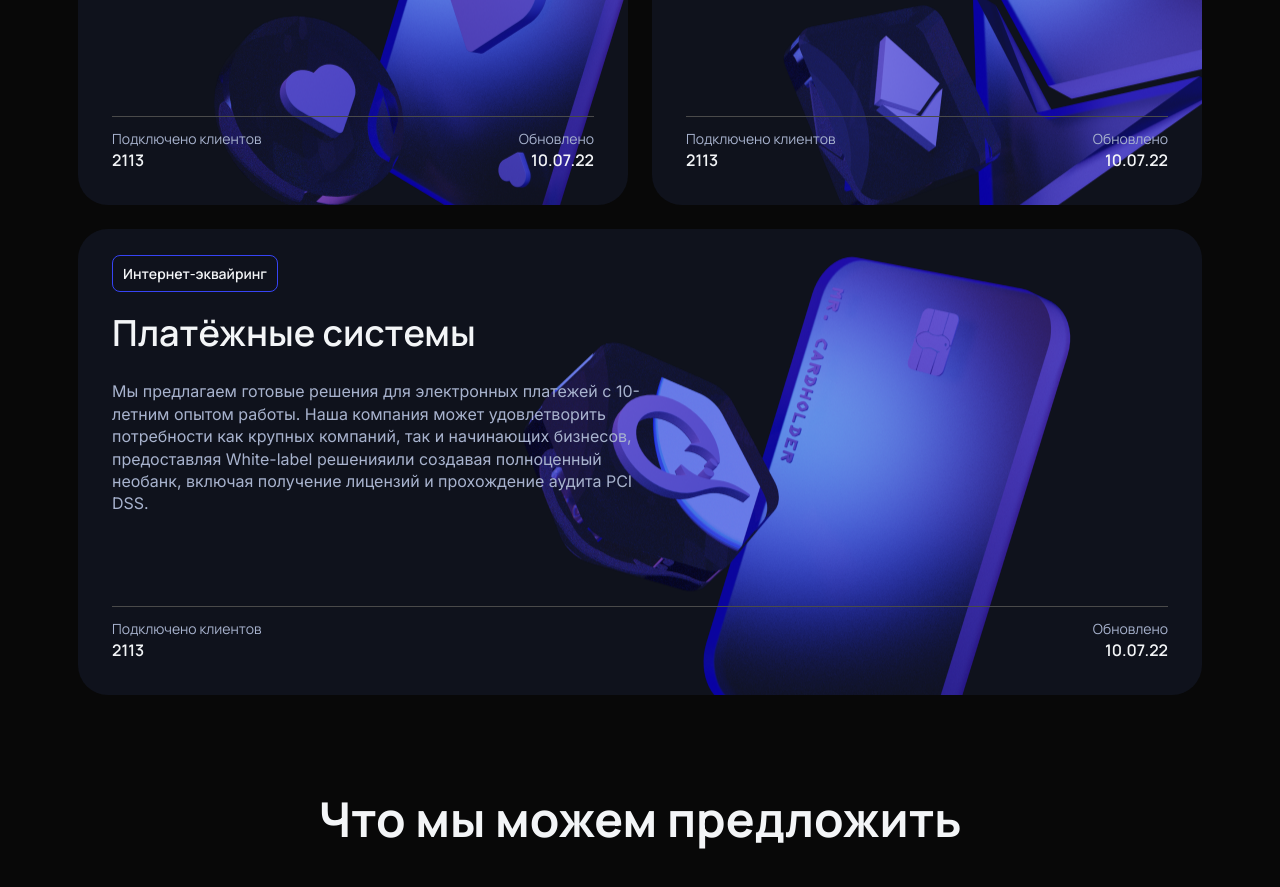
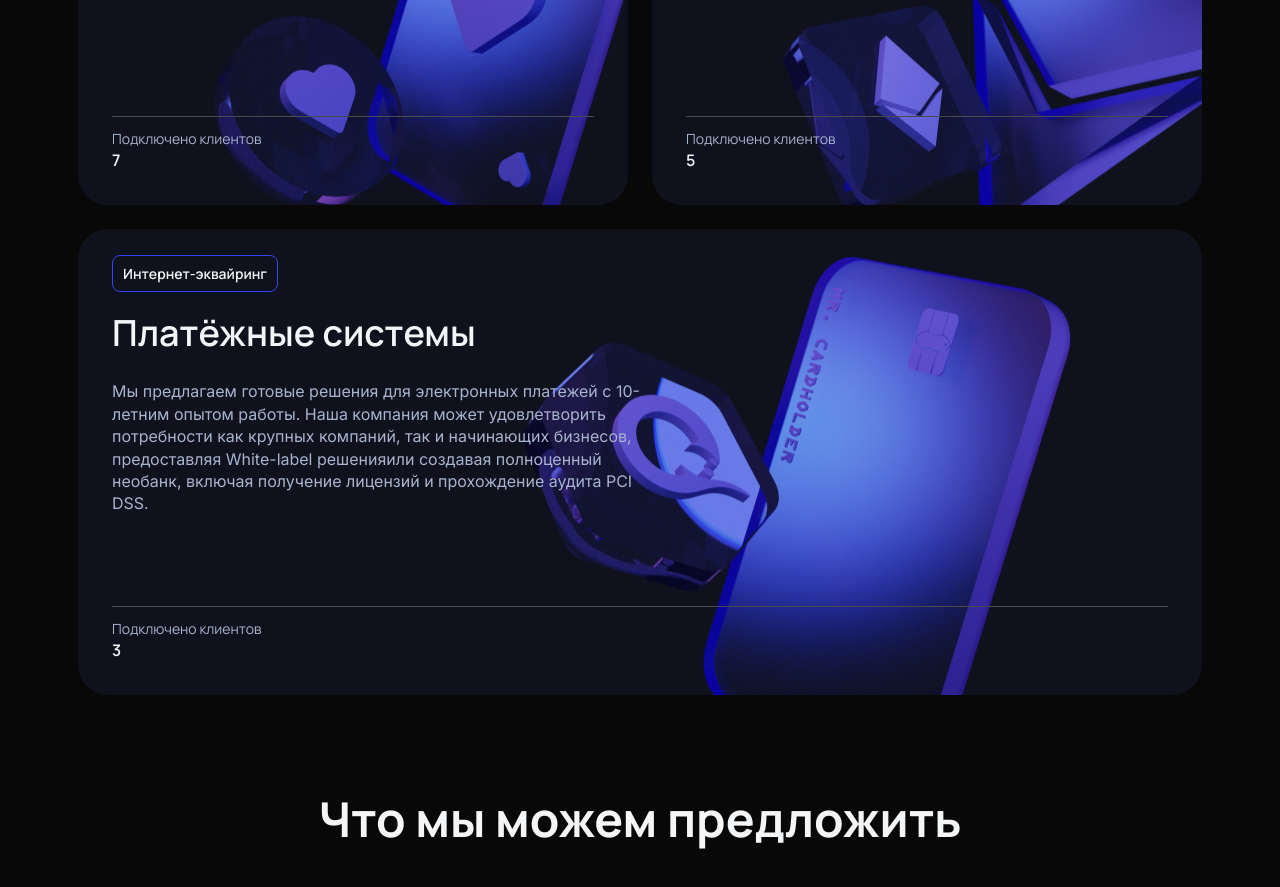
Before and after one commit to bovapay/BovaLanding, a React (Create React App) app: page / in a window 1280 px wide. Shown: the part 2540-3427 px from the top of the page. Built offline with nearby package versions, Linux system fonts and the light colour scheme.

Commit message:
change clients count

```diff
--- a/src/components/Clients/Clients.tsx
+++ b/src/components/Clients/Clients.tsx
@@ -55,13 +55,13 @@ export default function Clients() {
             <div className={styles.cardBottomLeft}>
               <div>Подключено клиентов</div>
               <div>
-                <AnimatedCounter from={0} to={CLIENTS_AMOUNT} />
+                <AnimatedCounter from={0} to={7} />
               </div>
             </div>
-            <div className={styles.cardBottomRight}>
+            {/* <div className={styles.cardBottomRight}>
               <div>Обновлено</div>
               <div>{UPDATE_DATE}</div>
-            </div>
+            </div> */}
           </div>
         </Paper>
         <Paper motionProps={PAPER_DEFAULT_HOVER}>
@@ -94,13 +94,13 @@ export default function Clients() {
             <div className={styles.cardBottomLeft}>
               <div>Подключено клиентов</div>
               <div>
-                <AnimatedCounter from={0} to={CLIENTS_AMOUNT} />
+                <AnimatedCounter from={0} to={5} />
               </div>
             </div>
-            <div className={styles.cardBottomRight}>
+            {/* <div className={styles.cardBottomRight}>
               <div>Обновлено</div>
               <div>{UPDATE_DATE}</div>
-            </div>
+            </div> */}
           </div>
         </Paper>
       </div>
@@ -133,13 +133,13 @@ export default function Clients() {
           <div className={styles.cardBottomLeft}>
             <div>Подключено клиентов</div>
             <div>
-              <AnimatedCounter from={0} to={CLIENTS_AMOUNT} />
+              <AnimatedCounter from={0} to={3} />
             </div>
           </div>
-          <div className={styles.cardBottomRight}>
+          {/* <div className={styles.cardBottomRight}>
             <div>Обновлено</div>
             <div>{UPDATE_DATE}</div>
-          </div>
+          </div> */}
         </div>
       </Paper>
     </Section>
--- a/src/components/shared/AnimatedCounter/AnimatedCounter.tsx
+++ b/src/components/shared/AnimatedCounter/AnimatedCounter.tsx
@@ -23,7 +23,7 @@ function AnimatedCounter({ from, to }: CounterProps) {
   // while in view animate the count
   useEffect(() => {
     if (inView) {
-      animate(count, to, { duration: 2 });
+      animate(count, to, { duration: 0.5 });
     }
   }, [count, inView, to]);
 
```
